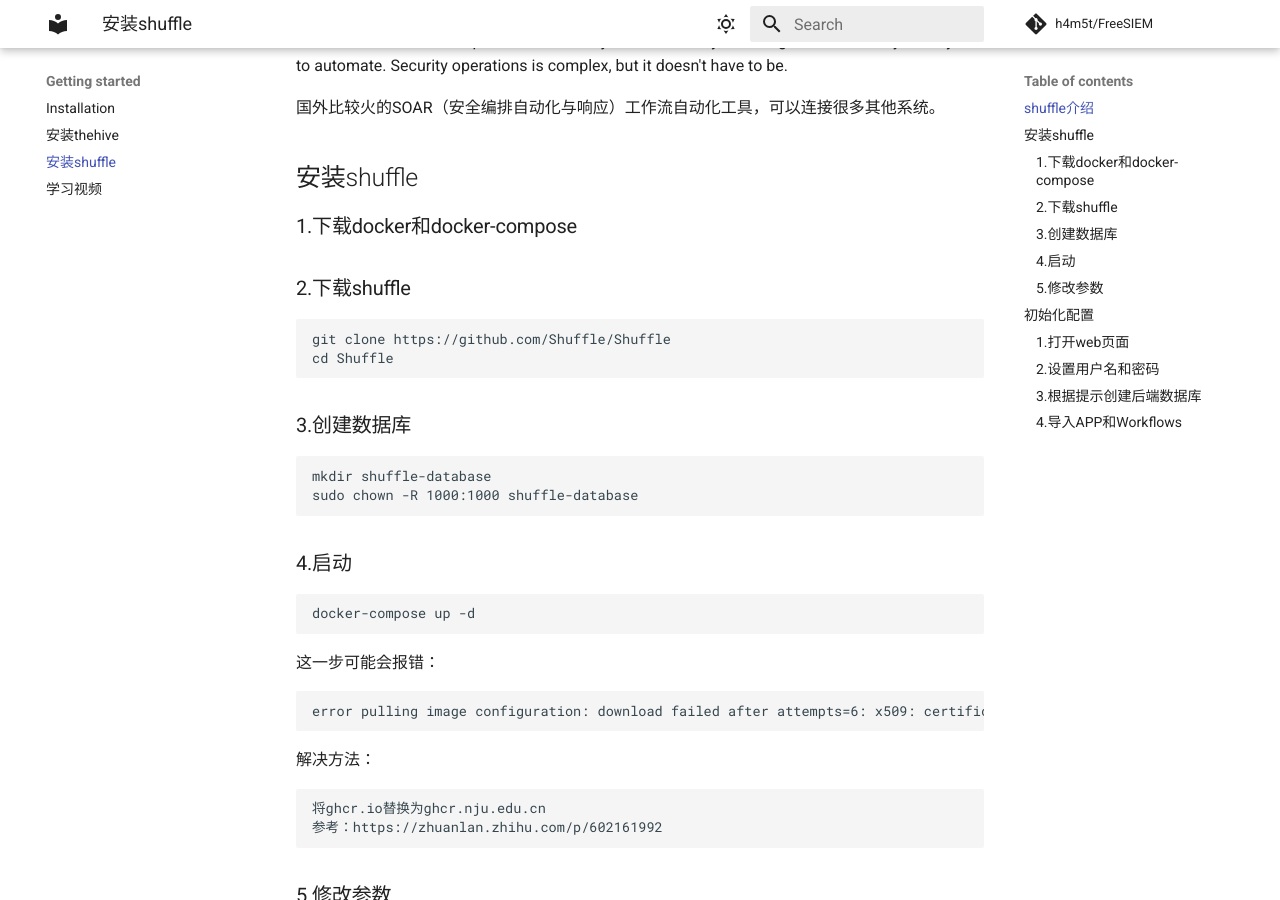
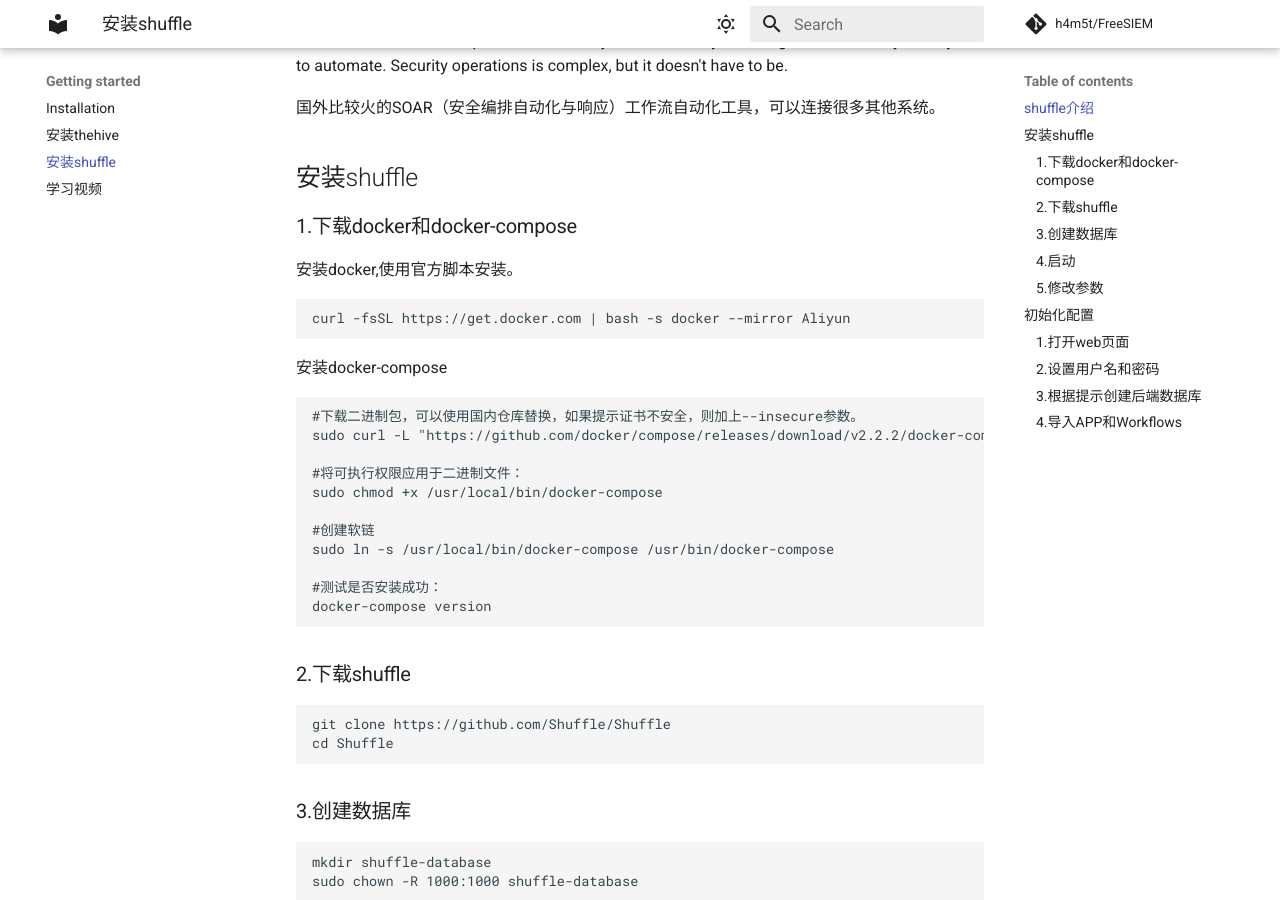
Before and after one commit to h4m5t/FreeSIEM, an MkDocs documentation site: the page built from docs/install_shuffle.md, in a window 1280 px wide and 900 px high, scrolled down 252 px. Built offline with MkDocs 1.6.1 and Material for MkDocs 9.7.7, drawn with Linux system fonts in a browser that asks for light colours; comment, search, counter and statistics services are not loaded.

Commit message:
Update install_shuffle.md

````diff
--- a/docs/install_shuffle.md
+++ b/docs/install_shuffle.md
@@ -11,6 +11,30 @@
 ## 安装shuffle
 
 ### 1.下载docker和docker-compose
+
+安装docker,使用官方脚本安装。
+
+```
+curl -fsSL https://get.docker.com | bash -s docker --mirror Aliyun
+```
+
+
+
+安装docker-compose
+
+```
+#下载二进制包，可以使用国内仓库替换，如果提示证书不安全，则加上--insecure参数。
+sudo curl -L "https://github.com/docker/compose/releases/download/v2.2.2/docker-compose-$(uname -s)-$(uname -m)" -o /usr/local/bin/docker-compose --insecure
+
+#将可执行权限应用于二进制文件：
+sudo chmod +x /usr/local/bin/docker-compose
+
+#创建软链
+sudo ln -s /usr/local/bin/docker-compose /usr/bin/docker-compose
+
+#测试是否安装成功：
+docker-compose version
+```
 
 ### 2.下载shuffle
 
````
